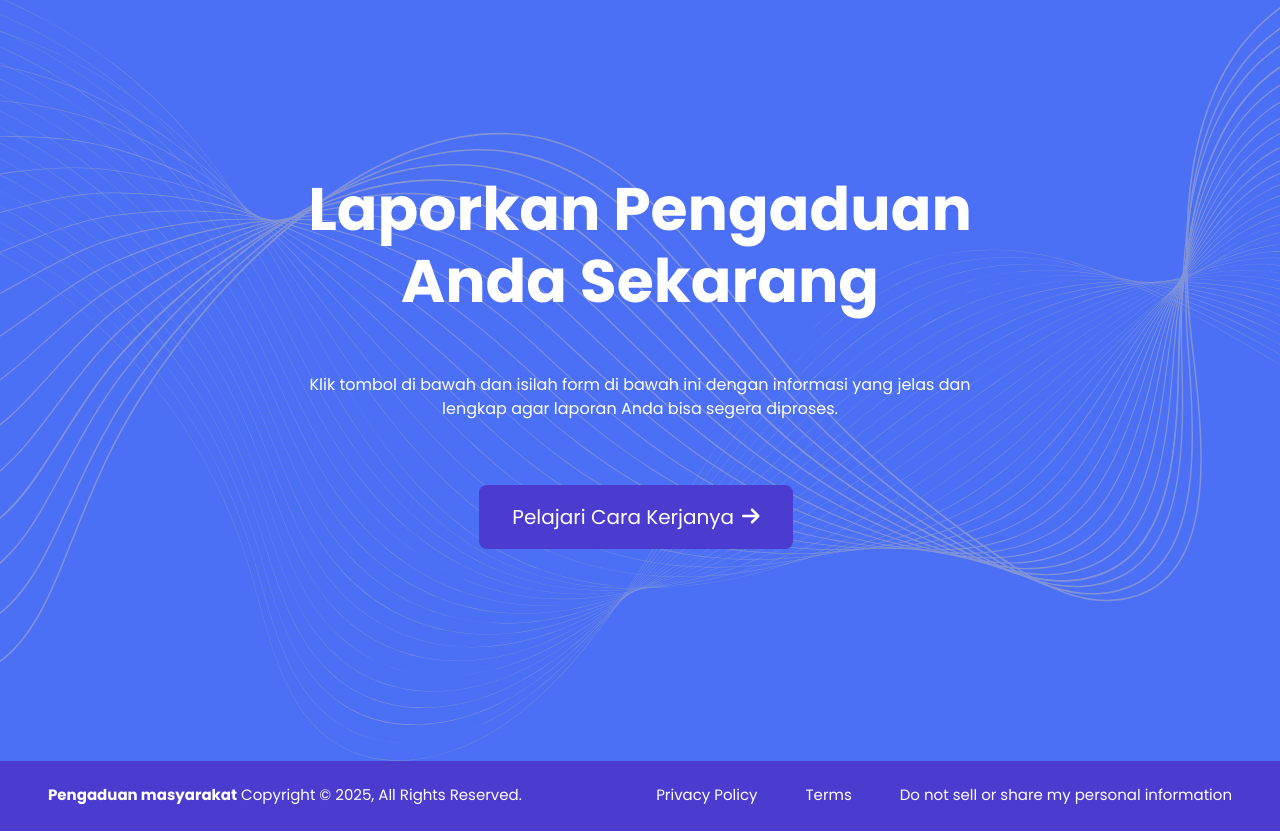
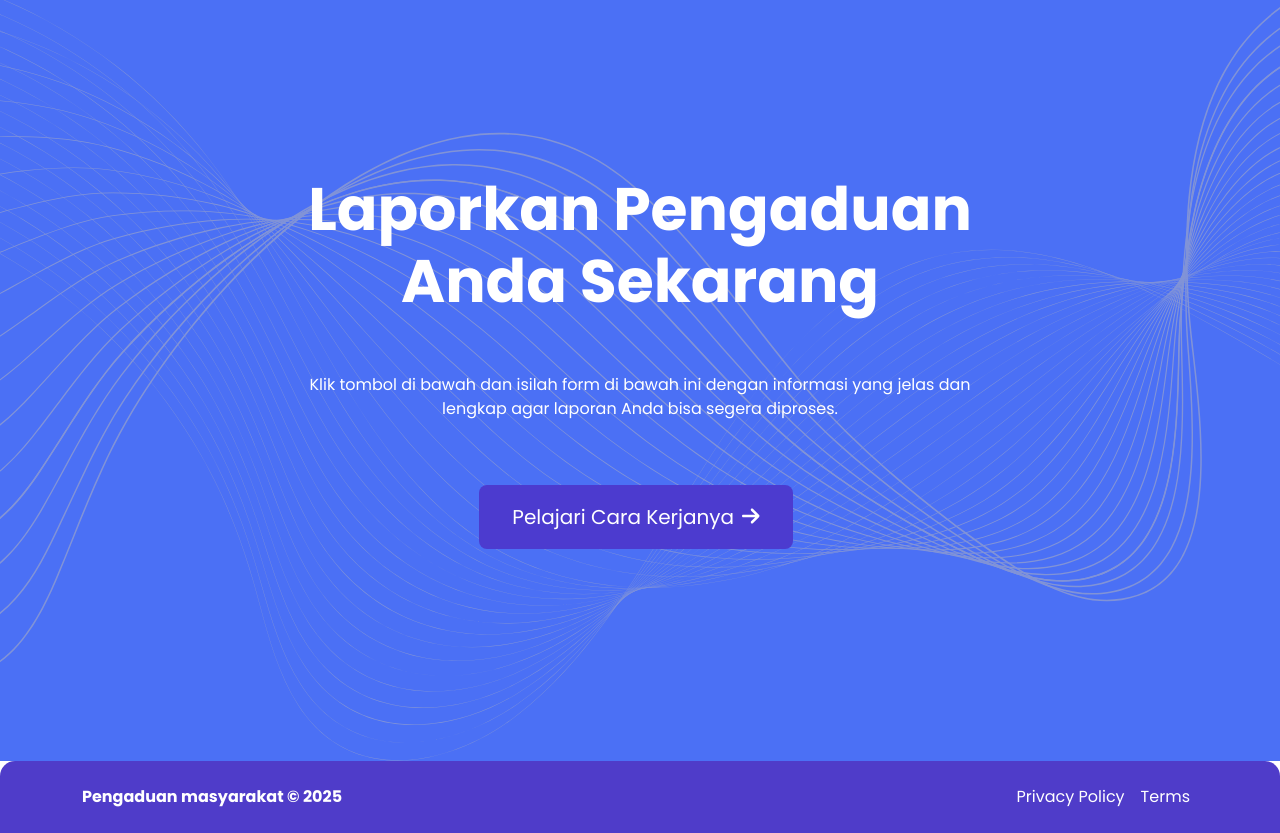
Before and after one commit to AnandaGalangSaputra/pengaduan-masyarakat-kelompok11, a Vue app in the folder frontend/: page / in a window 1280 px wide. Shown: the part 4491-5324 px from the top of the page. Built offline with nearby package versions, Linux system fonts and the light colour scheme.

Commit message:
addfooter

```diff
--- a/frontend/src/components/FooterBlue.vue
+++ b/frontend/src/components/FooterBlue.vue
@@ -1,35 +1,55 @@
 <template>
-    <section>
-        <div
-            class="kaki d-flex flex-row justify-content-between align-items-center px-5 p-3"
-        >
-            <div>
-                <p class="text-white">
-                    <strong>Pengaduan masyarakat</strong> Copyright © 2025, All Rights Reserved.
-                </p>
-            </div>
-            <div class="d-flex gap-5">
-                <div>
-                    <p class="text-white">Privacy Policy</p>
-                </div>
-                <div>
-                    <p class="text-white">Terms</p>
-                </div>
-                <div>
-                    <p class="text-white">Do not sell or share my personal information</p>
-                </div>
-            </div>
-        </div>
-    </section>
+  <footer class="footer text-white py-4">
+    <div class="container d-flex justify-content-between align-items-center flex-wrap footer-container">
+      <div class="footer-copy fw-bold text-start order-2 order-md-1">
+        Pengaduan masyarakat © 2025
+      </div>
+      <div class="footer-menu d-flex flex-wrap justify-content-end order-1 order-md-2">
+        <a href="#" class="text-white text-decoration-none mx-2">Privacy Policy</a>
+        <a href="#" class="text-white text-decoration-none mx-2">Terms</a>
+      </div>
+    </div>
+  </footer>
 </template>
 
 <style scoped>
-.kaki {
-    background-color: var(--nav-color);
-    font-size: 15px;
-    height: 70px;
+.footer {
+  background-color: #4f3cc9;
+  border-top-left-radius: 15px;
+  border-top-right-radius: 15px;
 }
-.kaki p {
-    margin: 0;
+
+.footer-menu a {
+  transition: color 0.3s ease;
+}
+
+.footer-menu a:hover {
+  text-decoration: underline;
+  color: #ddd;
+}
+
+.footer-menu {
+  display: flex;
+  flex-direction: row;
+  flex-wrap: wrap;
+  align-items: center;
+}
+
+/* Responsive for Mobile */
+@media (max-width: 768px) {
+  .footer-container {
+    flex-direction: column;
+    align-items: center;
+    text-align: center;
+    gap: 10px;
+  }
+
+  .footer-menu {
+    justify-content: center;
+  }
+
+  .footer-copy {
+    text-align: center;
+  }
 }
 </style>
--- a/frontend/src/layouts/MainLayout.vue
+++ b/frontend/src/layouts/MainLayout.vue
@@ -46,16 +46,16 @@ const closeNavbar = () => {
 }
 
 .navbar .nav-link {
-  color: rgba(255, 255, 255, 0.7); /* Teks sedikit pudar saat tidak aktif */
-  transition: color 0.3s ease, font-weight 0.3s ease; /* Animasi perubahan warna dan ketebalan */
+  color: rgba(255, 255, 255, 0.7);
+  transition: color 0.3s ease, font-weight 0.3s ease;
 }
 
 .navbar .nav-link.active {
-  color: white !important; /* Teks putih dan tebal saat halaman aktif */
+  color: white !important;
 }
 
 .navbar .nav-link:hover {
-  color: white; /* Teks menjadi putih saat di-hover */
+  color: white;
 }
 
 .navbar-toggler:hover {
--- a/frontend/src/views/FormContact.vue
+++ b/frontend/src/views/FormContact.vue
@@ -46,10 +46,15 @@
       </div>
     </div>
   </section>
+  <FooterBlue />
 </template>
 
 <script>
+import FooterBlue from '@/components/FooterBlue.vue';
 export default {
+    components: {
+        FooterBlue
+    },
   data() {
     return { email: '', nama: '', pesan: '' };
   },
```
